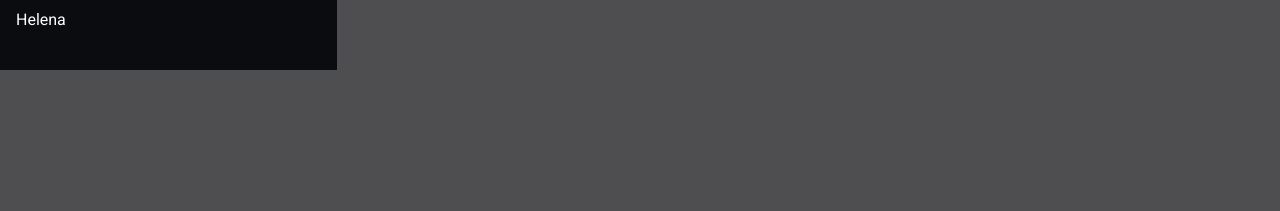
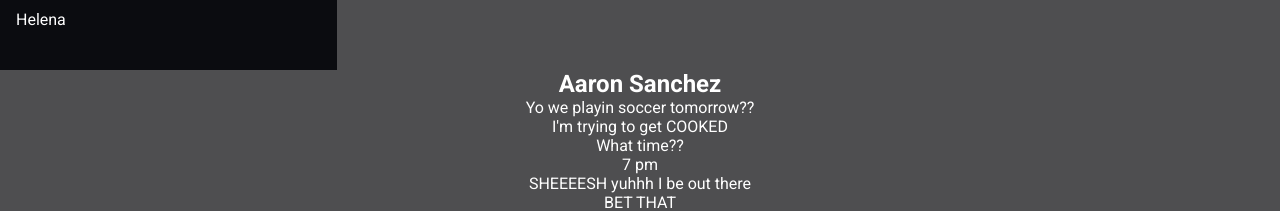
Before and after one commit to Opaleone/messenger-app-react, a React (Create React App) app in the folder client/: page / in a window 1280 px wide. Shown: the part 738-949 px from the top of the page. Before the commit the page ends 808 px from the top, so only its background shows below. Built offline with nearby package versions, Linux system fonts and the light colour scheme.

Commit message:
Added jsx to form a conversation display as well as test messages

```diff
--- a/client/src/components/conversation/index.js
+++ b/client/src/components/conversation/index.js
@@ -1,20 +1,60 @@
 import React from 'react';
 
-// let messages = [
-//   {
-//     sender: 'Aaron Sanchez',
-
-//   }
-// ]
+let messages = [
+  {
+    sender: 'Aaron Sanchez',
+    messageList: [
+      {
+        messageContent: 'Yo we playin soccer tomorrow??',
+        userId: 'Aaron'
+      },
+      {
+        messageContent: "I'm trying to get COOKED",
+        userId: 'Aaron'
+      },
+      {
+        messageContent: "What time??",
+        userId: 'Leone'
+      },
+      {
+        messageContent: "7 pm",
+        userId: 'Aaron'
+      },
+      {
+        messageContent: "SHEEEESH yuhhh I be out there",
+        userId: 'Leone'
+      },
+      {
+        messageContent: "BET THAT",
+        userId: 'Aaron'
+      }
+    ],
+    userId: 'Aaron'
+  }
+]
 
 const Conversation = () => {
   return (
     <div id='conversation-wrapper'>
       <div id='convo-header'>
-
+        <h2 id='current-conversation-sender'>{messages[0].sender}</h2>
       </div>
-      <div id='convo-display'></div>
-      <div id='convo-input'></div>
+      <div id='message-display'>
+        {messages[0].messageList.map((message) => {
+          if (message.userId === messages[0].userId) {
+            return <p className='individual-message left'>
+            {message.messageContent}
+          </p>
+          } else {
+            return <p className='individual-message right'>
+            {message.messageContent}
+          </p>
+          }
+        })}
+      </div>
+      <div id='convo-input'>
+        <input id='convo-text-bar' type='text'></input>
+      </div>
     </div>
   )
 }
```
